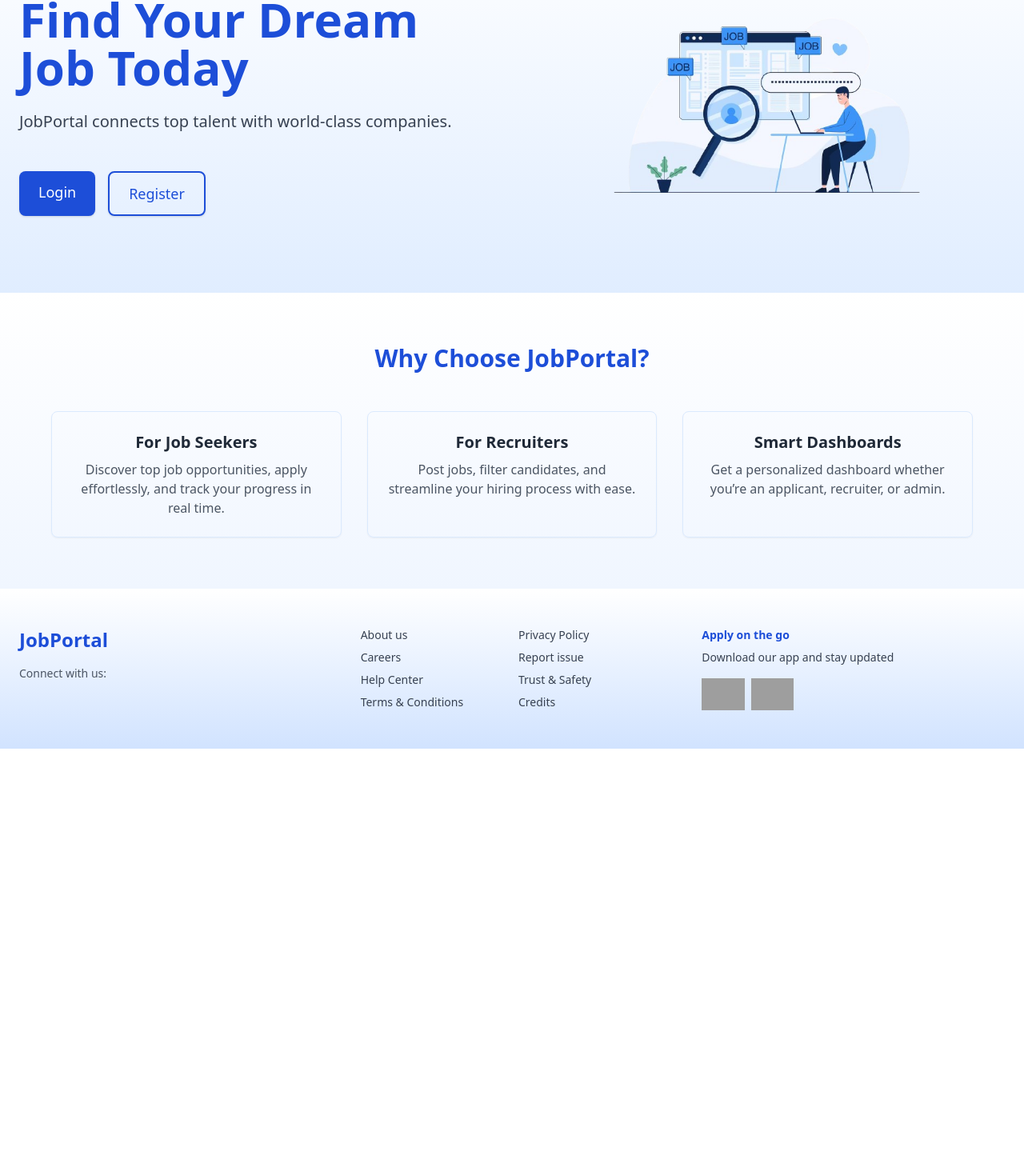
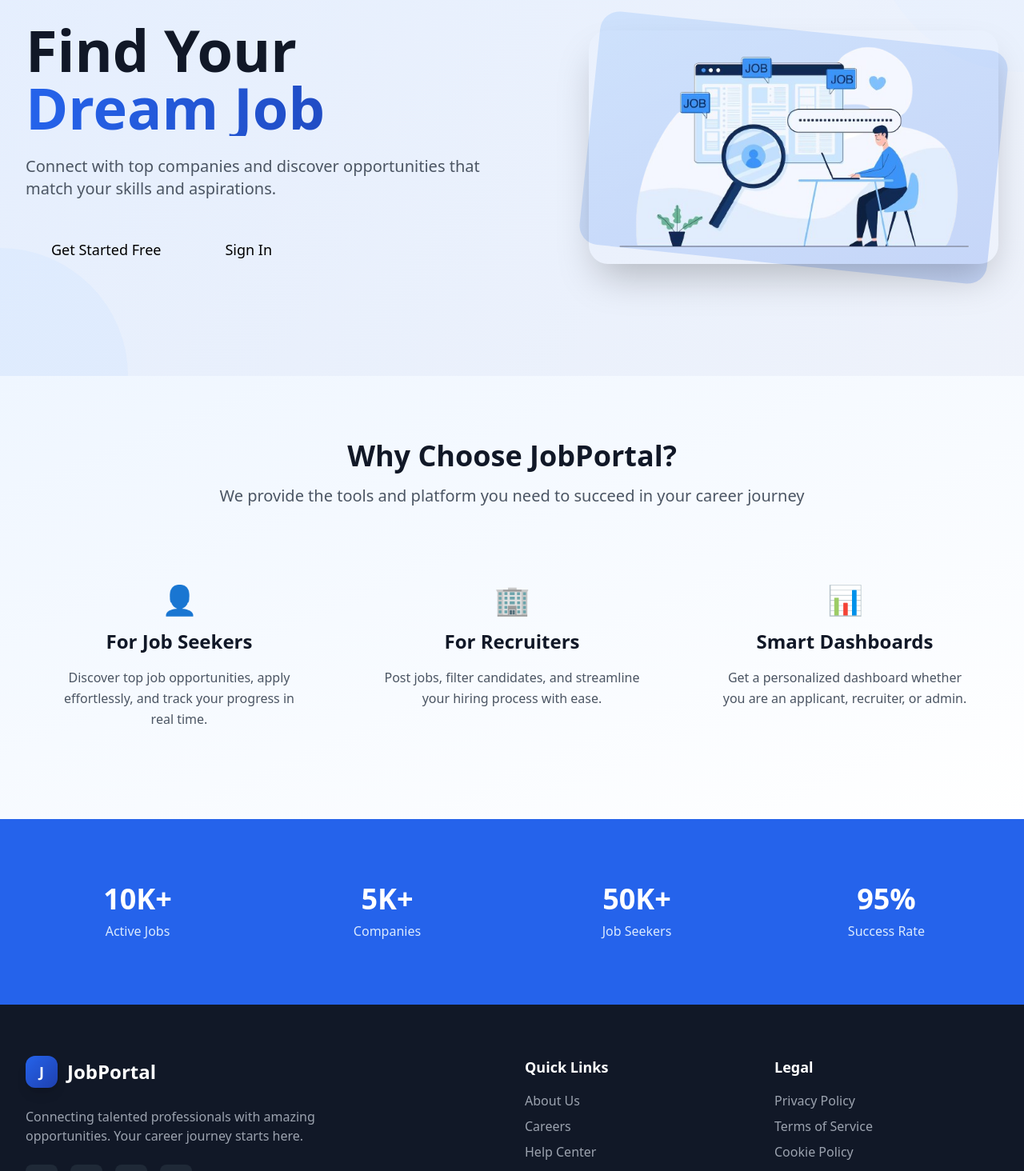
Before and after one commit to mridul0703/Job-Application-Portal-Frontend, a React (Vite) app: page / in a window 1280 px wide. Shown: the part 183-1647 px from the top of the page at 80% size. Before the commit the page ends 1119 px from the top, so only its background shows below. Built offline with nearby package versions, Linux system fonts and the light colour scheme; grey boxes are pictures that could not be loaded.

Commit message:
Update Landing.jsx

```diff
--- a/src/pages/Landing.jsx
+++ b/src/pages/Landing.jsx
@@ -15,7 +15,7 @@ const Landing = () => {
 		const fetchRecentJobs = async () => {
 			try {
 				if (user) {
-					const res = await api.get('/jobs/recent?limit=5');
+					const res = await api.get('/jobs/recent?limit=6');
 					setLatestJobs(res.data.jobs || []);
 				}
 			} catch (err) {
@@ -33,122 +33,242 @@ const Landing = () => {
 
 	if (loading) {
 		return (
-			<div className="flex justify-center items-center min-h-screen bg-white">
-				<div className="w-12 h-12 border-4 border-blue-500 border-t-transparent rounded-full animate-spin"></div>
+			<div className="flex justify-center items-center min-h-screen bg-gradient-to-br from-blue-50 to-white">
+				<div className="loading-spinner"></div>
 			</div>
 		);
 	}
 
 	return (
-		<div className="min-h-screen bg-[#f4f8ff] text-gray-800">
+		<div className="min-h-screen bg-gradient-to-br from-blue-50 to-white">
 			{/* Hero Section */}
-			<section className="bg-gradient-to-b from-white to-[#e0edff] py-16 md:py-24">
-				<div className="max-w-7xl mx-auto px-6 flex flex-col-reverse lg:flex-row items-center gap-10">
+			<section className="relative overflow-hidden">
+				{/* Background Pattern */}
+				<div className="absolute inset-0 bg-gradient-to-br from-blue-600/5 to-blue-800/5"></div>
+				<div className="absolute top-0 right-0 w-96 h-96 bg-blue-100 rounded-full -translate-y-48 translate-x-48 opacity-20"></div>
+				<div className="absolute bottom-0 left-0 w-80 h-80 bg-blue-200 rounded-full translate-y-40 -translate-x-40 opacity-20"></div>
+
+				<div className="relative max-w-7xl mx-auto px-4 sm:px-6 lg:px-8 py-20 lg:py-32">
+					<div className="grid lg:grid-cols-2 gap-12 items-center">
 						{/* Left Content */}
-					<div className="w-full lg:w-1/2 text-center lg:text-left space-y-6 animate-fade-in-up">
-						<h1 className="text-4xl sm:text-5xl md:text-6xl font-extrabold text-[#1d4ed8] leading-tight">
-							Find Your Dream Job Today
+						<div className="text-center lg:text-left space-y-8 animate-fade-in">
+							<div className="space-y-6">
+								<h1 className="text-5xl lg:text-7xl font-bold text-gray-900 leading-tight">
+									Find Your
+									<span className="block bg-gradient-to-r from-blue-600 to-blue-800 bg-clip-text text-transparent">
+										Dream Job
+									</span>
 								</h1>
-						<p className="text-base md:text-xl text-gray-700">
-							JobPortal connects top talent with world-class companies.
+								<p className="text-xl text-gray-600 max-w-2xl">
+									Connect with top companies and discover opportunities that match your skills and aspirations.
 								</p>
+							</div>
 
 							{user ? (
-							<div className="flex flex-col sm:flex-row gap-4 pt-4">
+								<div className="space-y-4">
+									<div className="flex flex-col sm:flex-row gap-4 max-w-2xl">
+										<div className="relative flex-1">
 											<input
 												type="text"
 												value={query}
 												onChange={(e) => setQuery(e.target.value)}
-									placeholder="Search jobs by title, company, tags, or location"
-									className="flex-1 px-5 py-3 rounded-md border border-gray-300 shadow focus:outline-none focus:ring-2 focus:ring-blue-500"
+												placeholder="Search jobs by title, company, or location..."
+												className="input-field pr-12"
+												onKeyPress={(e) => e.key === 'Enter' && handleSearch()}
 											/>
 											<button
 												onClick={handleSearch}
-									className="bg-[#1d4ed8] hover:bg-[#1e40af] text-white px-6 py-3 rounded-md font-semibold shadow-md transition"
+												className="absolute right-2 top-1/2 -translate-y-1/2 p-2 text-blue-600 hover:text-blue-700"
 											>
-									Search
+												<svg className="w-5 h-5" fill="none" stroke="currentColor" viewBox="0 0 24 24">
+													<path strokeLinecap="round" strokeLinejoin="round" strokeWidth={2} d="M21 21l-6-6m2-5a7 7 0 11-14 0 7 7 0 0114 0z" />
+												</svg>
 											</button>
 										</div>
+										<button
+											onClick={handleSearch}
+											className="btn-primary whitespace-nowrap"
+										>
+											Search Jobs
+										</button>
+									</div>
+									<p className="text-sm text-gray-500">
+										Explore thousands of opportunities from leading companies
+									</p>
+								</div>
 							) : (
-							<div className="flex flex-col sm:flex-row justify-center lg:justify-start gap-4 pt-6">
+								<div className="flex flex-col sm:flex-row gap-4 justify-center lg:justify-start">
+									<Link
+										to="/register"
+										className="btn-primary text-lg px-8 py-4"
+									>
+										Get Started Free
+									</Link>
 									<Link
 										to="/login"
-									className="bg-[#1d4ed8] hover:bg-[#1e40af] text-white px-6 py-3 rounded-lg text-lg font-medium shadow transition"
+										className="btn-secondary text-lg px-8 py-4"
 									>
-									Login
-								</Link>
-								<Link
-									to="/register"
-									className="border-2 border-[#1d4ed8] text-[#1d4ed8] hover:bg-blue-50 px-6 py-3 rounded-lg text-lg font-medium shadow transition"
-								>
-									Register
+										Sign In
 									</Link>
 								</div>
 							)}
 						</div>
 
 						{/* Right Image */}
-					<div className="w-full lg:w-1/2 flex justify-center">
+						<div className="flex justify-center lg:justify-end">
+							<div className="relative">
+								<div className="absolute inset-0 bg-gradient-to-br from-blue-400 to-blue-600 rounded-3xl transform rotate-6 opacity-20"></div>
 								<img
 									src={jobSearchImage}
-							alt="Job search"
-							className="w-full max-w-md animate-fade-in"
+									alt="Job search illustration"
+									className="relative w-full max-w-lg rounded-3xl shadow-2xl animate-fade-in"
 								/>
+							</div>
+						</div>
 					</div>
 				</div>
 			</section>
 
 			{/* Latest Jobs */}
 			{user && (
-				<section className="bg-white py-16 px-6">
-					<div className="max-w-6xl mx-auto">
-						<div className="flex flex-col sm:flex-row justify-between items-start sm:items-center mb-8 gap-4">
-							<h2 className="text-2xl sm:text-3xl font-bold text-blue-700">
+				<section className="py-20 bg-white">
+					<div className="max-w-7xl mx-auto px-4 sm:px-6 lg:px-8">
+						<div className="text-center mb-16">
+							<h2 className="text-4xl font-bold text-gray-900 mb-4">
 								Latest Opportunities
 							</h2>
-							<Link to="/jobs" className="text-blue-600 hover:underline font-medium">
-								Browse all jobs →
-							</Link>
+							<p className="text-xl text-gray-600 max-w-2xl mx-auto">
+								Discover the newest job openings from top companies
+							</p>
 						</div>
 
-						<div className="grid gap-6 sm:grid-cols-2 lg:grid-cols-3">
+						<div className="grid gap-8 md:grid-cols-2 lg:grid-cols-3">
 							{latestJobs.length > 0 ? (
 								latestJobs.map((job) => (
 									<div
 										key={job._id}
-										className="border border-blue-100 rounded-xl shadow hover:shadow-lg hover:scale-[1.01] transition-all duration-200 bg-white p-5 cursor-pointer group"
+										className="card card-hover p-6 cursor-pointer group"
 										onClick={() => navigate(`/jobs/${job._id}`)}
 									>
-										<h3 className="text-xl font-semibold text-blue-700 group-hover:text-blue-900 transition">
+										<div className="flex items-start justify-between mb-4">
+											<div className="flex-1">
+												<h3 className="text-xl font-semibold text-gray-900 group-hover:text-blue-600 transition-colors mb-2">
 													{job.title}
 												</h3>
-										<p className="text-sm text-gray-600 mb-1">{job.company} · {job.location}</p>
-										<p className="text-sm text-gray-500 truncate">{job.tags?.join(', ')}</p>
+												<p className="text-gray-600 font-medium">{job.company}</p>
+												<p className="text-gray-500 text-sm">{job.location}</p>
+											</div>
+											<div className="ml-4">
+												<span className="inline-flex items-center px-3 py-1 rounded-full text-xs font-medium bg-blue-100 text-blue-800">
+													{job.jobType}
+												</span>
+											</div>
+										</div>
+
+										{job.tags && job.tags.length > 0 && (
+											<div className="flex flex-wrap gap-2 mb-4">
+												{job.tags.slice(0, 3).map((tag, index) => (
+													<span
+														key={index}
+														className="inline-flex items-center px-2 py-1 rounded-md text-xs font-medium bg-gray-100 text-gray-700"
+													>
+														{tag}
+													</span>
+												))}
+											</div>
+										)}
+
+										<div className="flex items-center justify-between">
+											<span className="text-sm text-gray-500">
+												{new Date(job.createdAt).toLocaleDateString()}
+											</span>
+											<span className="text-blue-600 font-medium group-hover:text-blue-700">
+												View Details →
+											</span>
+										</div>
 									</div>
 								))
 							) : (
-								<p className="text-gray-500">No recent jobs found.</p>
+								<div className="col-span-full text-center py-12">
+									<div className="text-gray-400 mb-4">
+										<svg className="w-16 h-16 mx-auto" fill="none" stroke="currentColor" viewBox="0 0 24 24">
+											<path strokeLinecap="round" strokeLinejoin="round" strokeWidth={1} d="M21 13.255A23.931 23.931 0 0112 15c-3.183 0-6.22-.62-9-1.745M16 6V4a2 2 0 00-2-2h-4a2 2 0 00-2-2v2m8 0V6a2 2 0 012 2v6a2 2 0 01-2 2H8a2 2 0 01-2-2V8a2 2 0 012-2V6" />
+										</svg>
+									</div>
+									<p className="text-gray-500 text-lg">No recent jobs found</p>
+								</div>
 							)}
 						</div>
+
+						{latestJobs.length > 0 && (
+							<div className="text-center mt-12">
+								<Link
+									to="/jobs"
+									className="btn-secondary"
+								>
+									View All Jobs
+								</Link>
+							</div>
+						)}
 					</div>
 				</section>
 			)}
 
 			{/* Features */}
-			<section className="bg-gradient-to-b from-white to-[#f0f6ff] py-16 px-6">
-				<div className="max-w-6xl mx-auto text-center">
-					<h2 className="text-3xl font-bold text-[#1d4ed8] mb-12">Why Choose JobPortal?</h2>
-					<div className="grid gap-8 grid-cols-1 md:grid-cols-3">
+			<section className="py-20 bg-gradient-to-br from-blue-50 to-white">
+				<div className="max-w-7xl mx-auto px-4 sm:px-6 lg:px-8">
+					<div className="text-center mb-16">
+						<h2 className="text-4xl font-bold text-gray-900 mb-4">
+							Why Choose JobPortal?
+						</h2>
+						<p className="text-xl text-gray-600 max-w-3xl mx-auto">
+							We provide the tools and platform you need to succeed in your career journey
+						</p>
+					</div>
+
+					<div className="grid gap-8 md:grid-cols-3">
 						{[
-							{ title: 'For Job Seekers', text: 'Discover top job opportunities, apply effortlessly, and track your progress in real time.' },
-							{ title: 'For Recruiters', text: 'Post jobs, filter candidates, and streamline your hiring process with ease.' },
-							{ title: 'Smart Dashboards', text: 'Get a personalized dashboard whether you’re an applicant, recruiter, or admin.' }
-						].map(({ title, text }) => (
-							<div key={title} className="border border-blue-100 p-6 rounded-lg shadow-sm hover:shadow-md transition">
-								<h3 className="text-xl font-semibold text-gray-800 mb-2 hover:text-[#1d4ed8] transition">
+							{
+								title: 'For Job Seekers',
+								text: 'Discover top job opportunities, apply effortlessly, and track your progress in real time.',
+								icon: '👤'
+							},
+							{
+								title: 'For Recruiters',
+								text: 'Post jobs, filter candidates, and streamline your hiring process with ease.',
+								icon: '🏢'
+							},
+							{
+								title: 'Smart Dashboards',
+								text: 'Get a personalized dashboard whether you are an applicant, recruiter, or admin.',
+								icon: '📊'
+							}
+						].map(({ title, text, icon }) => (
+							<div key={title} className="card p-8 text-center group">
+								<div className="text-4xl mb-4">{icon}</div>
+								<h3 className="text-2xl font-semibold text-gray-900 mb-4 group-hover:text-blue-600 transition-colors">
 									{title}
 								</h3>
-								<p className="text-gray-600">{text}</p>
+								<p className="text-gray-600 leading-relaxed">{text}</p>
+							</div>
+						))}
+					</div>
+				</div>
+			</section>
+
+			{/* Stats Section */}
+			<section className="py-20 bg-blue-600">
+				<div className="max-w-7xl mx-auto px-4 sm:px-6 lg:px-8">
+					<div className="grid grid-cols-2 md:grid-cols-4 gap-8 text-center">
+						{[
+							{ number: '10K+', label: 'Active Jobs' },
+							{ number: '5K+', label: 'Companies' },
+							{ number: '50K+', label: 'Job Seekers' },
+							{ number: '95%', label: 'Success Rate' }
+						].map(({ number, label }) => (
+							<div key={label} className="text-white">
+								<div className="text-4xl font-bold mb-2">{number}</div>
+								<div className="text-blue-100">{label}</div>
 							</div>
 						))}
 					</div>
@@ -156,44 +276,69 @@ const Landing = () => {
 			</section>
 
 			{/* Footer */}
-			<footer className="bg-gradient-to-b from-white to-[#d1e3ff] text-gray-700 py-12 px-6">
-				<div className="max-w-7xl mx-auto grid grid-cols-1 md:grid-cols-3 gap-12">
+			<footer className="bg-gray-900 text-white py-16">
+				<div className="max-w-7xl mx-auto px-4 sm:px-6 lg:px-8">
+					<div className="grid grid-cols-1 md:grid-cols-4 gap-8">
 						{/* Company Info */}
-					<div>
-						<h2 className="text-2xl font-bold text-[#1d4ed8] mb-4">JobPortal</h2>
-						<p className="text-sm text-gray-600 mb-4">Connect with us:</p>
-						<div className="flex space-x-4 text-[#1d4ed8] text-xl">
-							<i className="fab fa-facebook hover:text-blue-700"></i>
-							<i className="fab fa-instagram hover:text-pink-600"></i>
-							<i className="fab fa-twitter hover:text-blue-400"></i>
-							<i className="fab fa-linkedin hover:text-blue-800"></i>
+						<div className="md:col-span-2">
+							<div className="flex items-center mb-6">
+								<div className="h-10 w-10 bg-gradient-to-br from-blue-600 to-blue-800 rounded-xl flex items-center justify-center shadow-lg">
+									<span className="text-white font-bold text-lg">J</span>
+								</div>
+								<span className="ml-3 text-2xl font-bold">JobPortal</span>
+							</div>
+							<p className="text-gray-400 mb-6 max-w-md">
+								Connecting talented professionals with amazing opportunities. Your career journey starts here.
+							</p>
+							<div className="flex space-x-4">
+								{['facebook', 'twitter', 'linkedin', 'instagram'].map((social) => (
+									<a
+										key={social}
+										href="#"
+										className="w-10 h-10 bg-gray-800 rounded-lg flex items-center justify-center hover:bg-blue-600 transition-colors"
+									>
+										<span className="sr-only">{social}</span>
+										<svg className="w-5 h-5" fill="currentColor" viewBox="0 0 20 20">
+											<path fillRule="evenodd" d="M20 10C20 4.477 15.523 0 10 0S0 4.477 0 10c0 4.991 3.657 9.128 8.438 9.878v-6.987h-2.54V10h2.54V7.797c0-2.506 1.492-3.89 3.777-3.89 1.094 0 2.238.195 2.238.195v2.46h-1.26c-1.243 0-1.63.771-1.63 1.562V10h2.773l-.443 2.89h-2.33v6.988C16.343 19.128 20 14.991 20 10z" clipRule="evenodd" />
+										</svg>
+									</a>
+								))}
 							</div>
 						</div>
 
-					{/* Links */}
-					<div className="grid grid-cols-2 gap-4 text-sm">
+						{/* Quick Links */}
+						<div>
+							<h3 className="text-lg font-semibold mb-4">Quick Links</h3>
 							<ul className="space-y-2">
-							<li><Link to="#" className="hover:underline">About us</Link></li>
-							<li><Link to="#" className="hover:underline">Careers</Link></li>
-							<li><Link to="#" className="hover:underline">Help Center</Link></li>
-							<li><Link to="#" className="hover:underline">Terms & Conditions</Link></li>
-						</ul>
-						<ul className="space-y-2">
-							<li><Link to="#" className="hover:underline">Privacy Policy</Link></li>
-							<li><Link to="#" className="hover:underline">Report issue</Link></li>
-							<li><Link to="#" className="hover:underline">Trust & Safety</Link></li>
-							<li><Link to="#" className="hover:underline">Credits</Link></li>
+								{['About Us', 'Careers', 'Help Center', 'Contact'].map((link) => (
+									<li key={link}>
+										<Link to="#" className="text-gray-400 hover:text-white transition-colors">
+											{link}
+										</Link>
+									</li>
+								))}
 							</ul>
 						</div>
 
-					{/* Mobile App */}
-					<div className="text-sm">
-						<h4 className="font-semibold text-[#1d4ed8] mb-2">Apply on the go</h4>
-						<p className="mb-4">Download our app and stay updated</p>
-						<div className="flex space-x-2 flex-wrap">
-							<img src="https://upload.wikimedia.org/wikipedia/commons/7/78/Google_Play_Store_badge_EN.svg" alt="Google Play" className="h-10" />
-							<img src="https://developer.apple.com/assets/elements/badges/download-on-the-app-store.svg" alt="App Store" className="h-10" />
+						{/* Legal */}
+						<div>
+							<h3 className="text-lg font-semibold mb-4">Legal</h3>
+							<ul className="space-y-2">
+								{['Privacy Policy', 'Terms of Service', 'Cookie Policy', 'GDPR'].map((link) => (
+									<li key={link}>
+										<Link to="#" className="text-gray-400 hover:text-white transition-colors">
+											{link}
+										</Link>
+									</li>
+								))}
+							</ul>
 						</div>
+					</div>
+
+					<div className="border-t border-gray-800 mt-12 pt-8 text-center">
+						<p className="text-gray-400">
+							© 2024 JobPortal. All rights reserved.
+						</p>
 					</div>
 				</div>
 			</footer>
```
Lines whose indentation alone changed are shown as unchanged.
